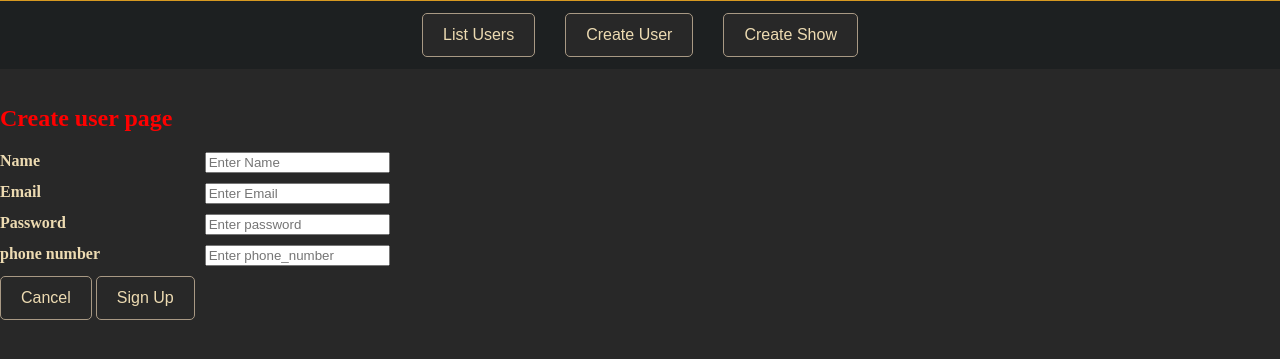
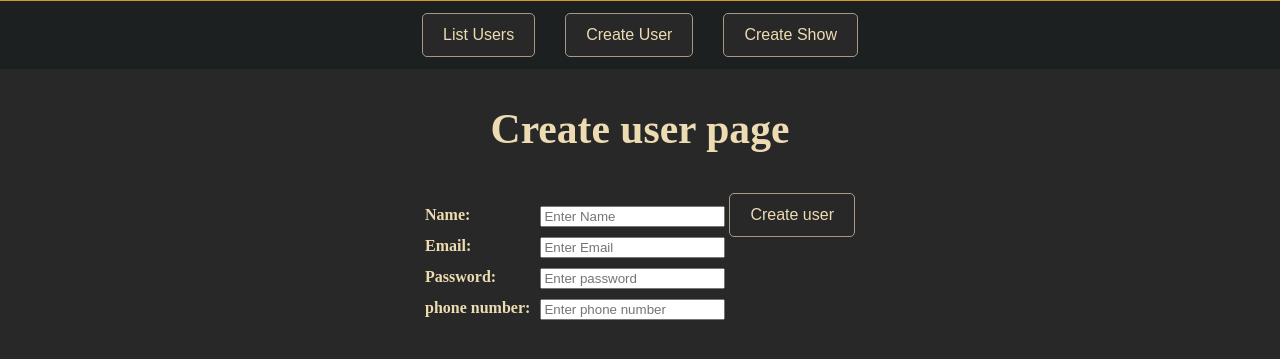
Before and after one commit to mikkn21/DM571Project, a Django app: template website/templates/website/create_user.html in a window 1280 px wide. Shown: the part 47-406 px from the top of the page. Run offline with Django 4.2, Linux system fonts and the light colour scheme; the template is opened without the code that fills it: most values are stand-ins (such as "Sample title", 1, 10 or a date in 2020).

Commit message:
Reworking some views / urls

```diff
--- a/website/static/website/create_user.css
+++ b/website/static/website/create_user.css
@@ -1,5 +1,15 @@
 h2 {
-    color: red;
+    margin: 0;
+    font-size: 2.6rem;
+    font-weight: bold;
+}
+
+.cont {
+    display: grid;
+    margin-top: 20px;
+    grid-template-columns: 1fr;
+    justify-items: center;
+    gap: 40px;
 }
 
 .sign_up {
--- a/website/templates/website/create_user.html
+++ b/website/templates/website/create_user.html
@@ -8,25 +8,27 @@
 {% endblock %}
 
 {% block admin_content %}
-<h2>Create user page</h2>
 
-<div class="sign_up">
-    <label for="name">Name</label>
-    <input type="text" placeholder="Enter Name" name="name" required>
 
-    <label for="password">Email</label>
-    <input type="text" placeholder="Enter Email" name="email" required>
+<div class="cont">
+    <h2>Create user page</h2>
+    <form action="process_create_user", method="POST">
+        <div class="sign_up">
+            <label for="name">Name:</label>
+            <input type="text" placeholder="Enter Name" name="name" required>
 
-    <label for="password">Password</label>
-    <input type="text" placeholder="Enter password" name="password" required>
+            <label for="password">Email:</label>
+            <input type="text" placeholder="Enter Email" name="email" required>
 
-    <label for="phone_number">phone number</label>
-    <input type="text" placeholder="Enter phone_number" name="phone_number" required>
+            <label for="password">Password:</label>
+            <input type="text" placeholder="Enter password" name="password" required>
 
-    <div class="clearfix">
-        <button type="button" class="cancelbtn">Cancel</button>
-        <button type="submit" class="signupbtn">Sign Up</button>
-    </div>
+            <label for="phone_number">phone number:</label>
+            <input type="text" placeholder="Enter phone number" name="phone_number" required>
+        </div>
+
+        <button type="submit">Create user</button>
+    </form>
 </div>
 
 
--- a/website/urls.py
+++ b/website/urls.py
@@ -10,6 +10,7 @@ urlpatterns = [
     path("about_supers/", views.about_supers, name="about_supers"),
     path("super/", views.super, name="super"),
     path("super/create_user/", views.create_user, name="create_user"),
+    path("super/process_create_user", views.process_create_user, name="process_create_user"),
     path("super/create_show/", views.create_show, name="create_show"),
     path("process_login/", views.process_login, name="process_login"),
     path("book-shift/", views.book_shift, name="book_shift"),
--- a/website/views.py
+++ b/website/views.py
@@ -150,6 +150,11 @@ def create_user(request, context, super):
     return HttpResponse(render(request, "website/create_user.html", context))
 
 @require_super_login
+def process_create_user(request, context, super):
+    pass
+
+
+@require_super_login
 def create_show(request, context, super):
     return HttpResponse(render(request, "website/create_show.html", context))
 
```
